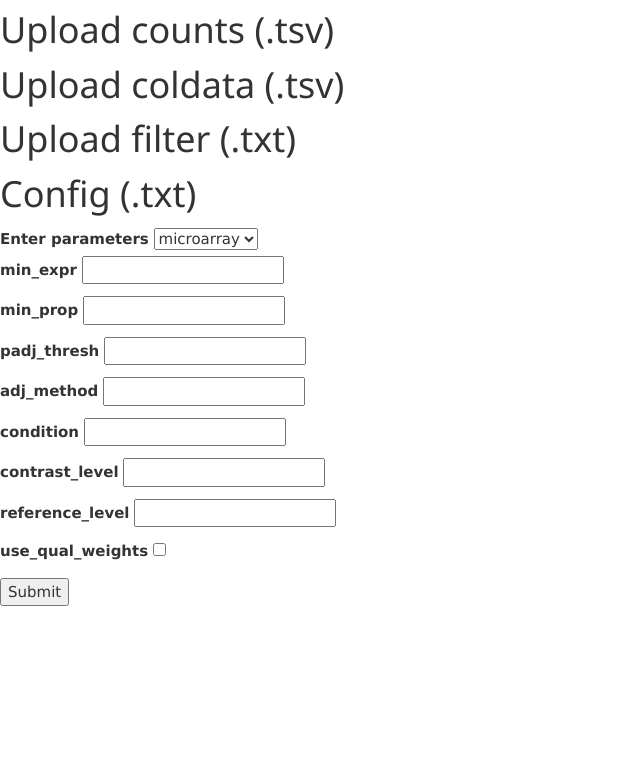
After one commit to fogg-lab/gene-platform, a Flask app: template webapp/templates/input_form.html in a window 1280 px wide. The commit adds this page. Shown: the top 784 px of the page, without its empty margins (0-640 px from the left). Run offline with Flask 2, Linux system fonts and the light colour scheme; the template is opened without the code that fills it, so the values that code supplies are empty; parts of the project's set-up code (start-up, migrations or seed data) failed here and were passed over; some libraries are stand-ins or nearby versions.

Commit message:
added parameters and submit button

```diff
--- a/webapp/app.py
+++ b/webapp/app.py
@@ -4,6 +4,8 @@ import shutil
 import csv
 from datetime import timedelta
 import tempfile
+from tkinter import N
+from tkinter.messagebox import NO
 from werkzeug.utils import secure_filename
 from flask import Flask, render_template, request, redirect, url_for, \
     send_from_directory, session
@@ -16,6 +18,9 @@ app.config['SESSION_TYPE'] = 'filesystem'
 app.config['PERMANENT_SESSION_LIFETIME'] = timedelta(minutes=30)
 app.config['DROPZONE_TIMEOUT'] = 120000 # timeout for uploads in milliseconds
 Session(app)
+
+RNA_SEQ_SCRIPT_LOCATION = "dge_analysis/rna_seq_dgea.R"
+MICROARRAY_SCRIPT_LOCATION = "dge_analysis/microarray_dgea.R"
 
 # backlog (in order)
 # - limit upload fields to one file (Noah) - done (a new upload overwrites old)
@@ -34,7 +39,7 @@ Session(app)
 @app.route('/')
 def index():
     files = os.listdir('user_files')
-    return render_template('uploadfiles.html', files=files)
+    return render_template('input_form.html', files=files)
 
 @app.route('/uploadcounts', methods=['POST'])
 def upload_counts():
@@ -75,14 +80,53 @@ def upload_config():
     filename = secure_filename(uploaded_file.filename)
     if filename != '':
         file_ext = os.path.splitext(filename)[1]
-        if file_ext != '.txt':
+        if file_ext != '.txt' or file_ext != '.yml':
             return "Invalid file extension", 400
-        save_temp_file(uploaded_file, 'config.txt')
+        save_temp_file(uploaded_file, 'config.yml')
     return redirect(url_for('index'))
 
 @app.route('/user_files/<filename>')
 def upload(filename):
     return send_from_directory('user_files', filename)
+
+# submit()
+# submits input for analysis
+# generates the config file if the parameters are filled out
+@app.route('/submit', methods=['POST'])
+def submit():
+    # get whether analysis is microarray or RNA-Seq
+    data_type = request.args.get('data_type')
+
+    # get config parameters
+    min_expr = request.args.get('min_expr')
+    min_prop = request.args.get('min_prop')
+    padj_thresh = request.args.get('padj_thresh')
+    adj_method = request.args.get('adj_method')
+    condition = request.args.get('condition')
+    contrast_level = request.args.get('contrast_level')
+    reference_level = request.args.get('reference_level')
+    use_qual_weights = request.args.get('use_qual_weights')
+
+    # if the parameters are set, generate config
+    if min_expr is not None and min_prop is not None \
+        and padj_thresh is not None and adj_method is not None \
+        and adj_method is not None and condition is not None \
+        and contrast_level is not None and reference_level is not None \
+        and use_qual_weights is not None:
+        generate_config(min_expr, min_prop, padj_thresh, adj_method, condition, \
+            contrast_level, reference_level, use_qual_weights)
+
+    # input files should be in the user directory by now
+    # TODO: validate input files before calling analysis
+
+    if data_type == "microarray":
+        subprocess.Popen(['MICROARRAY_SCRIPT_LOCATION %s' \
+            %("webapp/" + session["user_session_dir"])], shell=True)
+    elif data_type == "RNA_Seq":
+        subprocess.Popen(['RNA_SEQ_SCRIPT_LOCATION %s' \
+            %("webapp/" + session["user_session_dir"])], shell=True)
+
+    return
 
 @app.route('/display')
 def display_output():
@@ -109,7 +153,7 @@ def save_temp_file(file, filename):
     user_file = open(user_file_path, 'w')
 
     for line in file.readlines():
-        user_file.write(line.decode("utf-8") + '\n')
+        user_file.write(line.decode("utf-8"))
 
     user_file.close()
 
@@ -134,4 +178,19 @@ def cleanup_old_sessions():
             if age_seconds > 3600:
                 shutil.rmtree(old_dir)
 
+def generate_config(min_expr, min_prop, padj_thresh, adj_method, condition, \
+        contrast_level, reference_level, use_qual_weights):
+    config_file_path = session["user_session_dir"] + "/config.yml"
+    config_file = open(config_file_path, 'w')
+
+    config_file.write("min_expr:", str(min_expr))
+    config_file.write("min_prop:", str(min_prop))
+    config_file.write("padj_thresh:", str(padj_thresh))
+    config_file.write("adj_method:", str(adj_method))
+    config_file.write("condition:", str(condition))
+    config_file.write("contrast_level:", str(contrast_level))
+    config_file.write("reference_level:", str(reference_level))
+    config_file.write("use_qual_weights:", str(use_qual_weights))
+
+
 cleanup_old_sessions()
--- /dev/null
+++ b/webapp/templates/input_form.html
@@ -0,0 +1,53 @@
+<html>
+
+<!-- Styles -->
+<link rel="stylesheet" type="text/css" href="{{ url_for('static',filename='formatting.css') }}">
+<link rel="stylesheet" href="https://maxcdn.bootstrapcdn.com/bootstrap/3.4.1/css/bootstrap.min.css">
+<link rel="stylesheet" href="https://www.w3schools.com/w3css/4/w3.css">
+<script src="https://ajax.googleapis.com/ajax/libs/jquery/3.5.1/jquery.min.js"></script>
+<script src="https://maxcdn.bootstrapcdn.com/bootstrap/3.4.1/js/bootstrap.min.js"></script>
+
+  <head>
+    <title>DGE Analysis</title>
+    <link rel="stylesheet" href="https://cdnjs.cloudflare.com/ajax/libs/dropzone/5.7.1/min/dropzone.min.css">
+  </head>
+  <body>
+    <h1>Upload counts (.tsv)</h1>
+    <form name="upload-counts" action="{{ url_for('upload_counts') }}" class="dropzone">
+    </form>
+    <h1>Upload coldata (.tsv)</h1>
+    <form name="upload-coldata" action="{{ url_for('upload_coldata') }}" class="dropzone">
+    </form>
+    <h1>Upload filter (.txt)</h1>
+    <form name="upload-filter" action="{{ url_for('upload_filter') }}" class="dropzone">
+    </form>
+    <h1>Config (.txt)</h1>
+    <form name="upload-config" action="{{ url_for('upload_config') }}" class="dropzone">
+    </form>
+    <script src="https://cdnjs.cloudflare.com/ajax/libs/dropzone/5.7.1/min/dropzone.min.js"></script>
+  </body>
+  <p><form id="submit" action="/submit" method="post">
+    <label> Enter parameters </label>
+    <select id='data_type' name="data_type">
+      <option value="microarray">microarray</option>
+      <option value="RNA-Seq">RNA-Seq</option>
+    </select>
+    <p><label>min_expr</label>
+    <input id='min_expr' type="number" name="min_expr"></p>
+    <p><label>min_prop</label>
+    <input id='min_prop' type="number" name="min_prop"></p>
+    <p><label>padj_thresh</label>
+    <input id='padj_thresh' type="number" name="padj_thresh"></p>
+    <p><label>adj_method</label>
+    <input id='adj_method' type="text" name="adj_method"></p>
+    <p><label>condition</label>
+    <input id='condition' type="text" name="condition"></p>
+    <p><label>contrast_level</label>
+    <input id='contrast_level' type="number" name="contrast_level"></p>
+    <p><label>reference_level</label>
+    <input id='reference_level' type="number" name="reference_level"></p>
+    <p><label>use_qual_weights</label>
+    <input id='use_qual_weights' type="checkbox" name="use_qual_weights"></p>
+    <p><input type="submit" value="Submit"></p>
+  </form></p>
+</html>
--- a/webapp/templates/results.html
+++ b/webapp/templates/results.html
@@ -1,7 +1,9 @@
 <html>
 
-<!-- Bootstrap & JQuery -->
+<!-- Styles -->
+<link rel="stylesheet" type="text/css" href="{{ url_for('static',filename='formatting.css') }}">
 <link rel="stylesheet" href="https://maxcdn.bootstrapcdn.com/bootstrap/3.4.1/css/bootstrap.min.css">
+<link rel="stylesheet" href="https://www.w3schools.com/w3css/4/w3.css">
 <script src="https://ajax.googleapis.com/ajax/libs/jquery/3.5.1/jquery.min.js"></script>
 <script src="https://maxcdn.bootstrapcdn.com/bootstrap/3.4.1/js/bootstrap.min.js"></script>
 
```
Also changed, not shown: webapp/templates/uploadfiles.html (deleted, +0 -27 lines), webapp/static/formatting.css (added).
